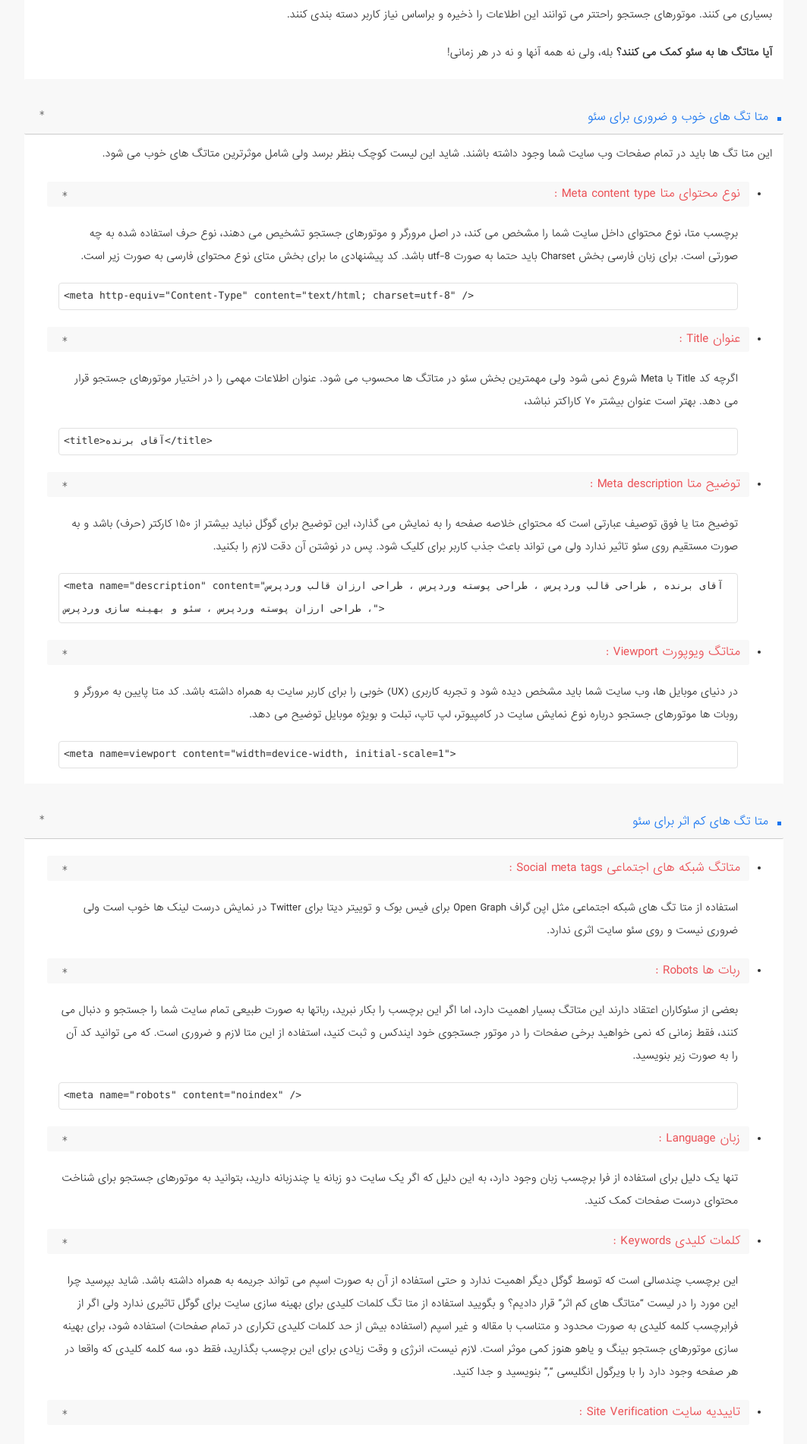
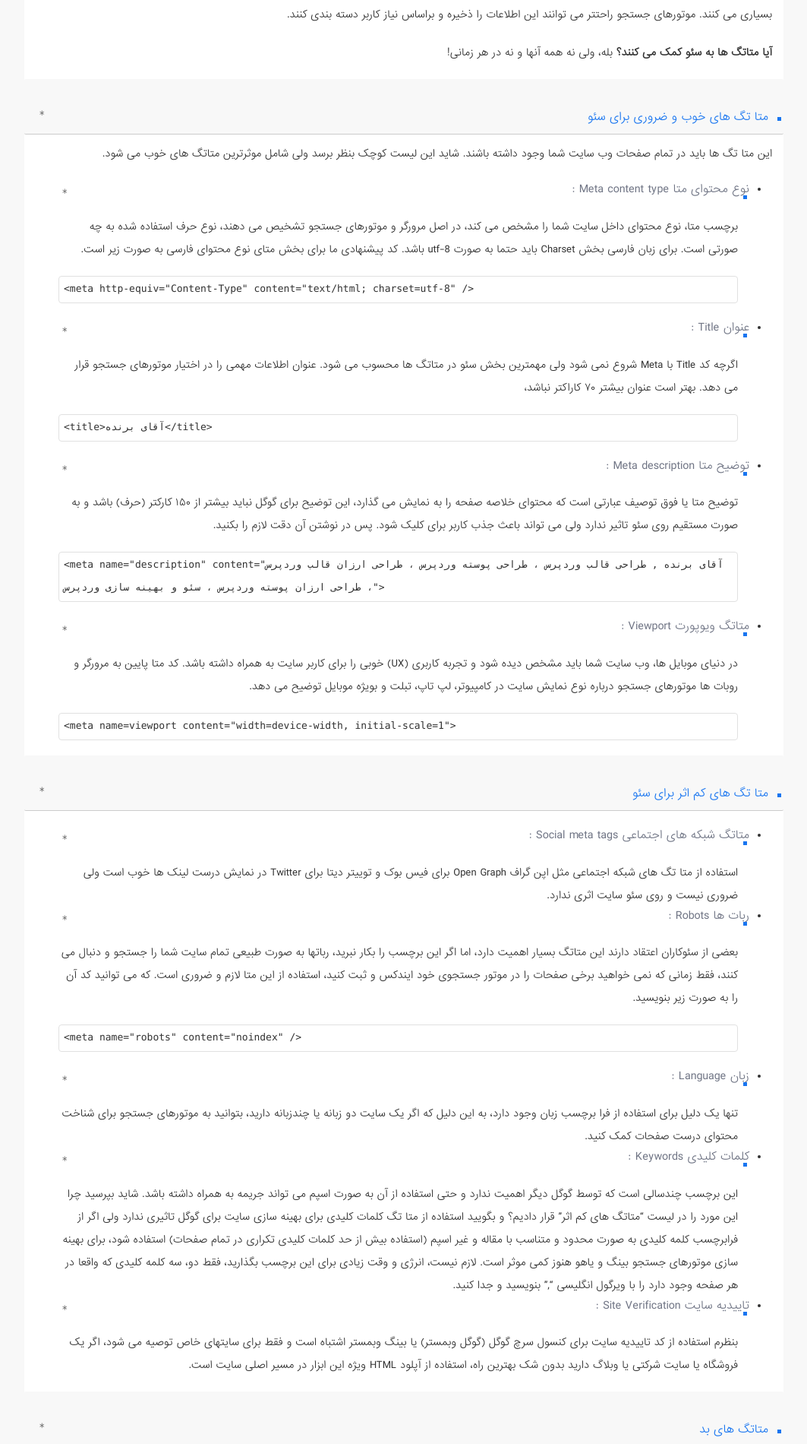
Before and after one commit to AppMyAnimeList/mr-wins, a Jekyll site: the page built from _posts/blog/2017-10-28-Seo-Meta-Tags.md, in a window 1280 px wide. Shown: the part 1045-2945 px from the top of the page at 76% size, without its empty margins (108-1171 px from the left). Built offline with Jekyll 4.4.1, drawn with Linux system fonts in a browser that asks for light colours.

```diff
--- a/_posts/blog/2017-10-28-Seo-Meta-Tags.md
+++ b/_posts/blog/2017-10-28-Seo-Meta-Tags.md
@@ -52,39 +52,39 @@ tags:
 
 این متا تگ ها باید در تمام صفحات وب سایت شما وجود داشته باشند. شاید این لیست کوچک بنظر برسد ولی شامل موثرترین متاتگ های خوب  می شود.
 
-+   ### نوع محتوای متا Meta content type :
++   ## نوع محتوای متا Meta content type :
 برچسب متا، نوع محتوای داخل سایت شما را مشخص می کند، در اصل مرورگر و موتورهای جستجو تشخیص می دهند، نوع حرف استفاده شده به چه صورتی است. برای زبان فارسی بخش Charset باید حتما به صورت utf-8 باشد. کد پیشنهادی ما برای بخش متای نوع محتوای فارسی به صورت زیر است.
 `<meta http-equiv="Content-Type" content="text/html; charset=utf-8" />`
 
-+   ### عنوان Title :
++   ## عنوان Title :
 اگرچه کد Title با Meta شروع نمی شود ولی مهمترین بخش سئو در متاتگ ها محسوب می شود. عنوان اطلاعات مهمی را در اختیار موتورهای جستجو قرار می دهد. بهتر است عنوان بیشتر ۷۰ کاراکتر نباشد،
 `<title>آقای برنده</title>`
 
-+   ### توضیح متا Meta description :
++   ## توضیح متا Meta description :
 توضیح متا یا فوق توصیف عبارتی است که محتوای خلاصه صفحه را به نمایش می گذارد، این توضیح برای گوگل نباید بیشتر از ۱۵۰ کارکتر (حرف) باشد و به صورت مستقیم روی سئو تاثیر ندارد ولی می تواند باعث جذب کاربر برای کلیک شود. پس در نوشتن آن دقت لازم را بکنید.
 `<meta name="description" content="آقای برنده , طراحی قالب وردپرس ، طراحی پوسته وردپرس ، طراحی ارزان قالب وردپرس ، طراحی ارزان پوسته وردپرس ، سئو و بهینه سازی وردپرس">`
 
-+   ### متاتگ ویوپورت Viewport :
++   ## متاتگ ویوپورت Viewport :
 در دنیای موبایل ها، وب سایت شما باید مشخص دیده شود و تجربه کاربری (UX) خوبی را برای کاربر سایت به همراه داشته باشد. کد متا پایین به مرورگر و روبات ها موتورهای جستجو درباره نوع نمایش سایت در کامپیوتر، لپ تاپ، تبلت و بویژه موبایل توضیح می دهد.
 `<meta name=viewport content="width=device-width, initial-scale=1">`
 
 ## متا تگ های کم اثر برای سئو
-+   ### متاتگ شبکه های اجتماعی Social meta tags :
++   ## متاتگ شبکه های اجتماعی Social meta tags :
 استفاده از متا تگ های شبکه اجتماعی مثل اپن گراف Open Graph برای فیس بوک و توییتر دیتا برای Twitter در نمایش درست لینک ها خوب است ولی ضروری نیست و روی سئو سایت اثری ندارد.
 
-+   ### ربات ها Robots :
++   ## ربات ها Robots :
 بعضی از سئوکاران اعتقاد دارند این متاتگ بسیار اهمیت دارد، اما اگر این برچسب را بکار نبرید، رباتها به صورت طبیعی تمام سایت شما را جستجو و دنبال می کنند، فقط زمانی که نمی خواهید برخی صفحات را در موتور
 جستجوی خود ایندکس و ثبت کنید، استفاده از این متا لازم و ضروری است. که می توانید کد آن را به صورت زیر بنویسید.
 `<meta name="robots" content="noindex" />`
 
-+   ### زبان Language :
++   ## زبان Language :
 تنها یک دلیل برای استفاده از فرا برچسب زبان وجود دارد، به این دلیل که اگر یک سایت دو زبانه یا چندزبانه دارید، بتوانید به موتورهای جستجو برای شناخت محتوای درست صفحات کمک کنید.
 
-+   ### کلمات کلیدی Keywords :
++   ## کلمات کلیدی Keywords :
 این برچسب چندسالی است که توسط گوگل دیگر اهمیت ندارد و حتی استفاده از آن به صورت اسپم می تواند جریمه به همراه داشته باشد.
 شاید بپرسید چرا این مورد را در لیست “متاتگ های کم اثر” قرار دادیم؟ و بگویید استفاده از متا تگ کلمات کلیدی برای بهینه سازی سایت برای گوگل تاثیری ندارد ولی اگر از فرابرچسب کلمه کلیدی به صورت محدود و متناسب با مقاله و غیر اسپم (استفاده بیش از حد کلمات کلیدی تکراری در تمام صفحات) استفاده شود، برای بهینه سازی موتورهای جستجو بینگ و یاهو هنوز کمی موثر است. لازم نیست، انرژی و وقت زیادی برای این برچسب بگذارید، فقط دو، سه کلمه کلیدی که واقعا در هر صفحه  وجود دارد را با ویرگول انگلیسی “,” بنویسید و جدا کنید.
 
-+   ### تاییدیه سایت Site Verification :
++   ## تاییدیه سایت Site Verification :
  بنظرم استفاده از کد تاییدیه سایت برای کنسول سرچ گوگل (گوگل وبمستر) یا بینگ وبمستر اشتباه است و فقط برای سایتهای خاص توصیه می شود، اگر یک فروشگاه یا سایت شرکتی یا وبلاگ دارید بدون شک بهترین راه، استفاده از آپلود HTML ویژه این ابزار در مسیر اصلی سایت است.
 
 ## متاتگ های بد
```
